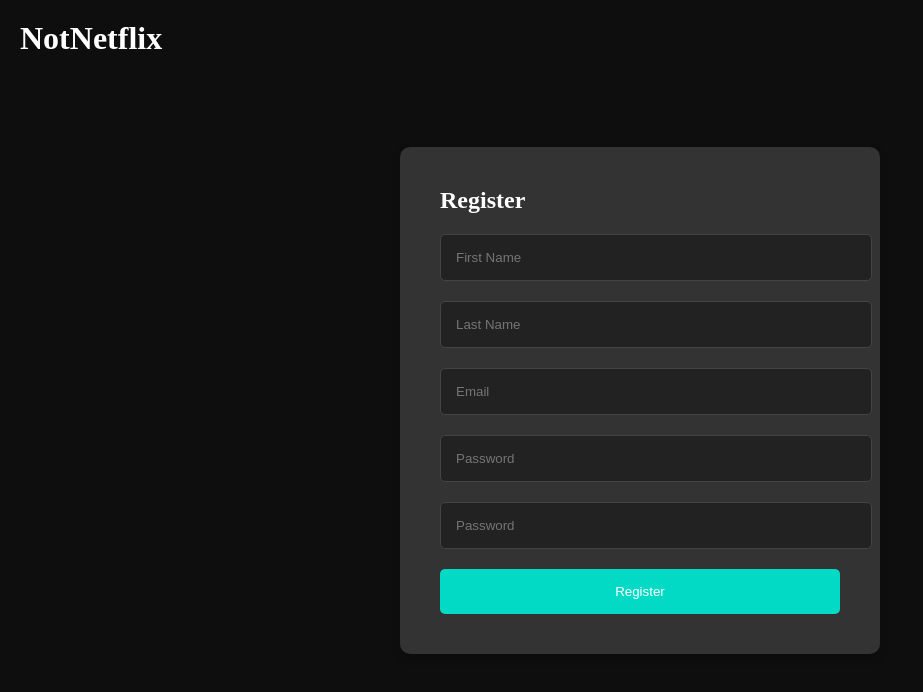
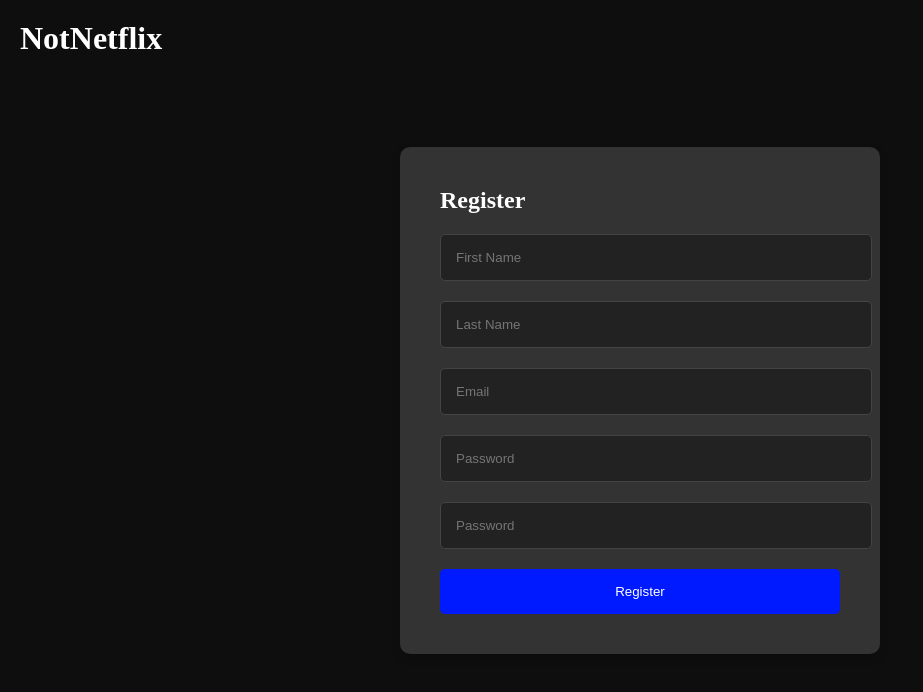
Before and after one commit to AndyHuang2/Assignment-5, a Vue app: page /register in a window 1280 px wide. Shown: the top 692 px of the page, without its empty margins (0-923 px from the left). Built offline with nearby package versions, Linux system fonts and the light colour scheme; the HTML template or start-up script is replaced by a standard one.

Commit message:
changed the CSS for my login and register

```diff
--- a/src/components/Genres.vue
+++ b/src/components/Genres.vue
@@ -92,7 +92,7 @@ select {
 }
 
 select:focus {
-  border-color: #e50914;
+  border-color: #001aff;
   outline: none;
 }
 </style>
--- a/src/views/Login.vue
+++ b/src/views/Login.vue
@@ -86,13 +86,13 @@ body {
   border: none;
   border-radius: 5px;
   cursor: pointer;
-  background-color: #6200ea;
+  background-color: #001aff;
   color: white;
   transition: background-color 0.3s;
 }
 
 .button:hover {
-  background-color: #3700b3;
+  background-color: #001aff;
 }
 
 .register {
@@ -126,17 +126,17 @@ body {
 
 .input-field:focus {
   outline: none;
-  border-color: #6200ea;
+  border-color: #001aff;
 }
 
 .login {
-  background-color: #03dac5;
+  background-color: #001aff;
   width: 100%;
   padding: 15px;
 }
 
 .login:hover {
-  background-color: #018786;
+  background-color: #425efc;
 }
 
 </style>
--- a/src/views/Register.vue
+++ b/src/views/Register.vue
@@ -14,7 +14,7 @@
           <input type="Email" placeholder="Email" class="input-field" required />
           <input type="Password" placeholder="Password" class="input-field" required />
           <input type="Confirm Password" placeholder="Password" class="input-field" required />
-          <button type="button" class="button login">Register</button>
+          <button type="button" class="button register">Register</button>
         </form>
       </div>
     </div>
@@ -72,13 +72,13 @@ body {
   border: none;
   border-radius: 5px;
   cursor: pointer;
-  background-color: #6200ea;
+  background-color: #001aff;
   color: white;
   transition: background-color 0.3s;
 }
 
 .button:hover {
-  background-color: #3700b3;
+  background-color: #001aff;
 }
 
 .register {
@@ -112,17 +112,17 @@ body {
 
 .input-field:focus {
   outline: none;
-  border-color: #6200ea;
+  border-color: #001aff;
 }
 
-.login {
-  background-color: #03dac5;
+.register {
+  background-color: #001aff;
   width: 100%;
   padding: 15px;
 }
 
-.login:hover {
-  background-color: #018786;
+.register:hover {
+  background-color: #425efc;
 }
 
 </style>
```
